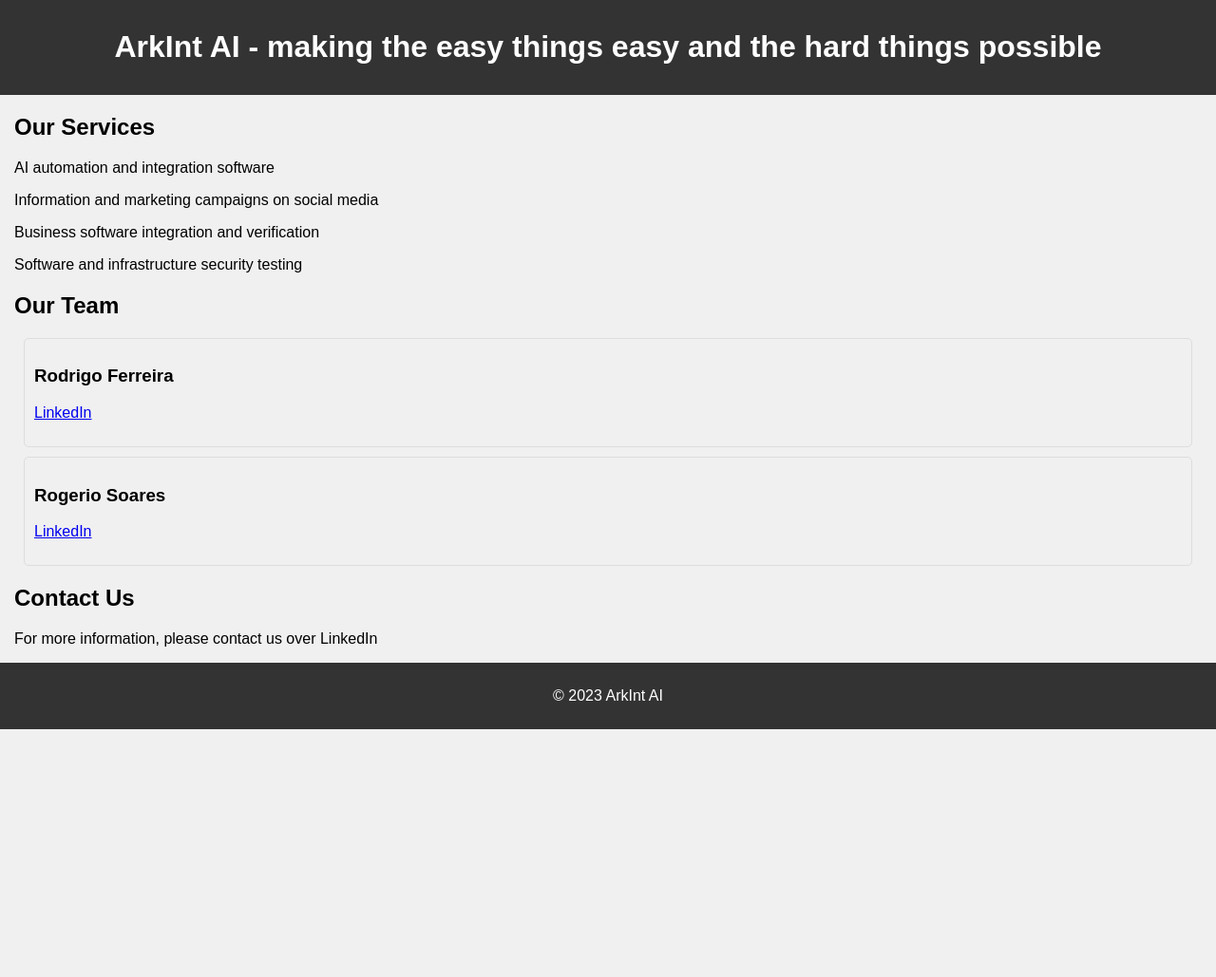
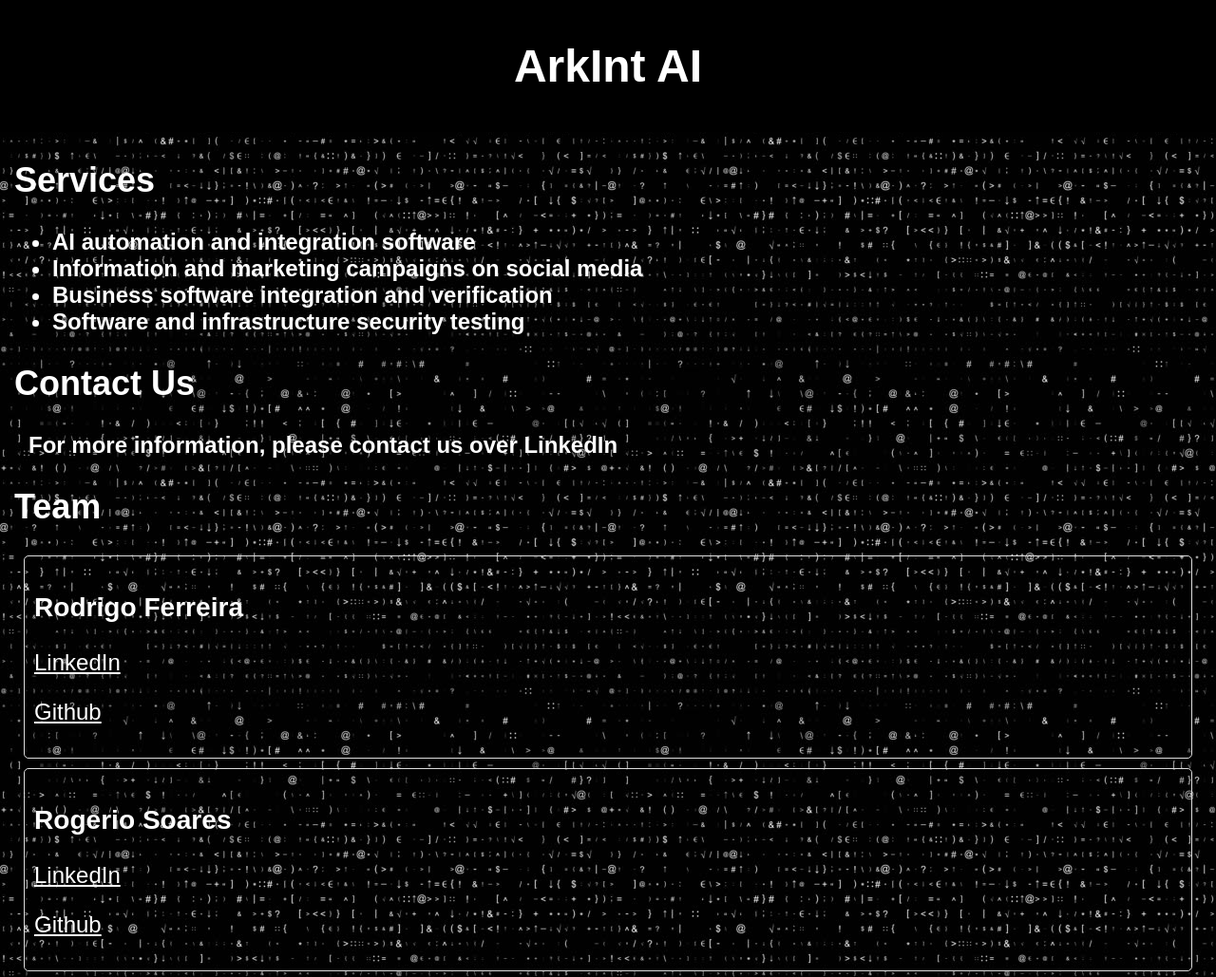
Before and after one commit to Arketing/arketing.github.io, a plain HTML site: page docs/index.html in a window 1280 px wide. Shown: the top 1029 px of the page at 95% size. Before the commit the page ends 800 px from the top, so only its background shows below. Drawn offline with Linux system fonts and the light colour scheme.

Commit message:
Webpage face

```diff
--- a/docs/index.html
+++ b/docs/index.html
@@ -4,13 +4,22 @@
     <title>ArkInt AI</title>
     <style>
         body {
+            background-image: url('./media/index_bg.jpg');
             font-family: Arial, sans-serif;
+            font-size: 24px;
             margin: 0;
+            color: white;
             padding: 0;
             background-color: #f0f0f0;
         }
+        a:link {
+          color: white;
+        }
+        a:visited {
+          color: white;
+        }
         .header, .footer {
-            background-color: #333;
+            background-color: black;
             color: #fff;
             padding: 10px;
             text-align: center;
@@ -32,31 +41,32 @@
         <h1 id="title">ArkInt AI</h1>
     </div>
     <div class="content">
-        <h2>Our Services</h2>
-        <p>AI automation and integration software </p>
-        <p>Information and marketing campaigns on social media</p>
-        <p>Business software integration and verification</p>
-        <p>Software and infrastructure security testing</p>
-        <h2>Our Team</h2>
+        <h2>Services</h2>
+        <b><ul>
+          <li>AI automation and integration software </li>
+          <li>Information and marketing campaigns on social media</li>
+          <li>Business software integration and verification</li>
+          <li>Software and infrastructure security testing</li>
+          </ul></b>
+        <h2>Contact Us</h2>
+        <b class="content">For more information, please contact us over LinkedIn</b>
+        <h2>Team</h2>
         <div id="team"></div>
-        <h2>Contact Us</h2>
-        <p>For more information, please contact us over LinkedIn</p>
     </div>
     <div class="footer">
         <p>© 2023 ArkInt AI</p>
     </div>
     <script>
-        document.getElementById('title').textContent += ' - making the easy things easy and the hard things possible';
         var team = [
-            {name: 'Rodrigo Ferreira', linkedin: 'https://linkedin.com/in/rodrigolf080'},
-            {name: 'Rogerio Soares', linkedin: 'https://linkedin.com/in/rogerio-barros-soares'},
+            {name: 'Rodrigo Ferreira', linkedin: 'https://linkedin.com/in/rodrigolf080', github: 'https://github.com/rodfer0x80'},
+            {name: 'Rogerio Soares', linkedin: 'https://linkedin.com/in/rogerio-barros-soares', github: 'https://github.com/RogerioSoares96'},
             // add more team members here
         ];
         var teamDiv = document.getElementById('team');
         team.forEach(function(member) {
             var div = document.createElement('div');
             div.className = 'team-member';
-            div.innerHTML = '<h3>' + member.name + '</h3><p><a href="' + member.linkedin + '">LinkedIn</a></p>';
+          div.innerHTML = '<h3>' + member.name + '</h3><p><a href="' + member.linkedin + '">LinkedIn</a></p>' + '<p><a href="' + member.github + '">Github</a></p>';
             teamDiv.appendChild(div);
         });
     </script>
```
Also changed, not shown: docs/media/index_bg.jpg (added).
